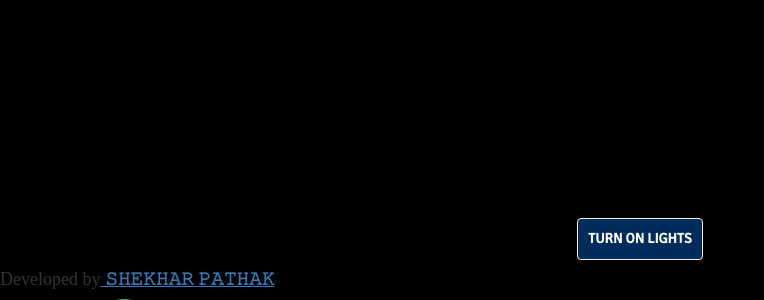
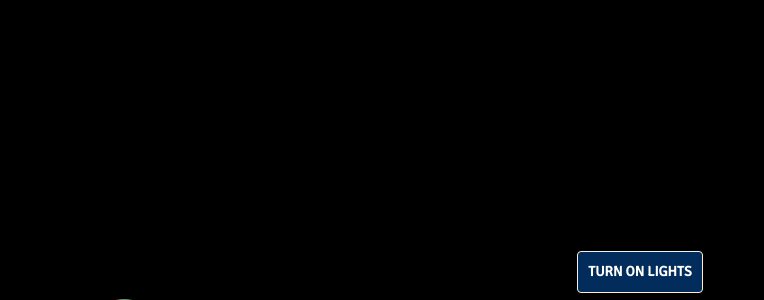
Before and after one commit to pathakshekhar/ayushmanbirthdaywish.githab.in, a plain HTML site: page index.html in a window 1280 px wide. Shown: the part 500-800 px from the top of the page, without its empty margins (0-764 px from the left). Drawn offline with nearby package versions, Linux system fonts and the light colour scheme; a web font is replaced by a local one.

Commit message:
Update index.html

```diff
--- a/index.html
+++ b/index.html
@@ -155,8 +155,8 @@
       </div>
 
     </div>
-        <h4 class="footer  texr-center footer-fixed-bottom" >Developed by<b class="text-primary " style="text-decoration: underline;"> 𝚂𝙷𝙴𝙺𝙷𝙰𝚁 𝙿𝙰𝚃𝙷𝙰𝙺</b>
-    </h4>
+<!--         <h4 class="footer  texr-center footer-fixed-bottom" >Developed by<b class="text-primary " style="text-decoration: underline;"> 𝚂𝙷𝙴𝙺𝙷𝙰𝚁 𝙿𝙰𝚃𝙷𝙰𝙺</b>
+    </h4> -->
   </div>
 
   </div>
```
